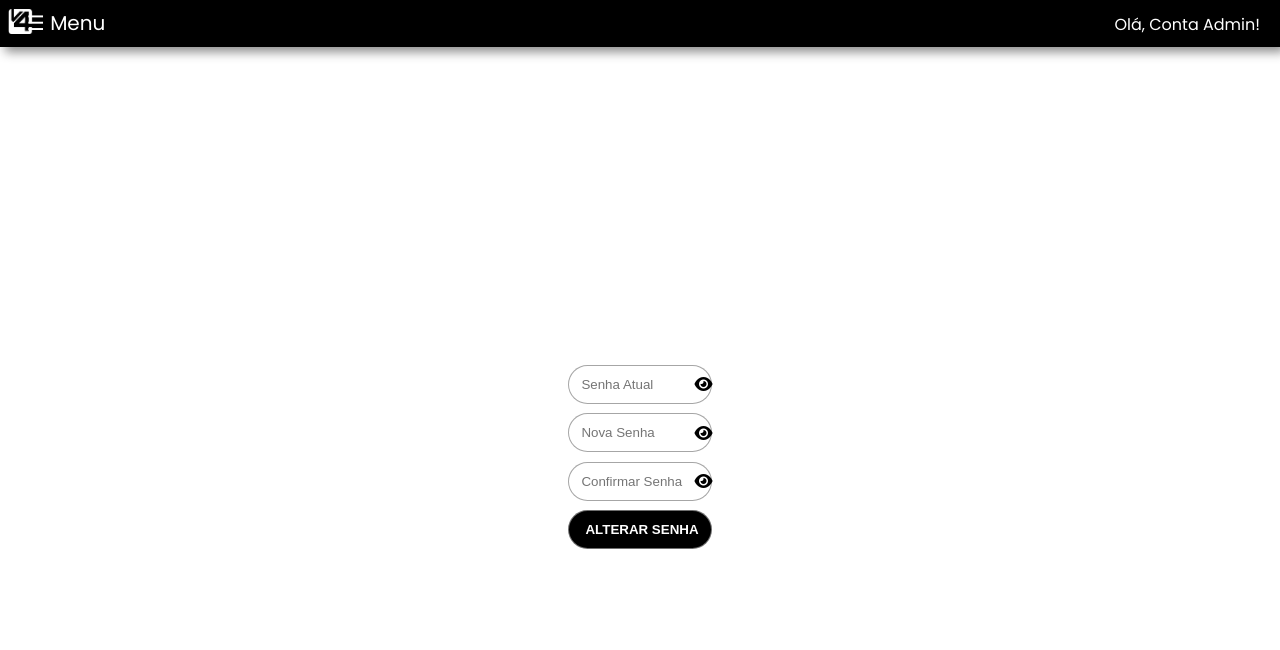
After one commit to whoisgabreu/OmniChannel-LisboaCO, a Flask app: page /atualizar_senha in a window 1280 px wide. The commit adds this page. Shown: the top 650 px of the page. Run offline with Flask 3, Linux system fonts and the light colour scheme; a user stored in the database is signed in; parts of the project's set-up code (start-up, migrations or seed data) failed here and were passed over.

Commit message:
Adicionada opção de alterar tela

```diff
--- a/app.py
+++ b/app.py
@@ -25,6 +25,7 @@ def get_db():
         db.close()
 
 cards = asyncio.run(ETL.main())
+# cards = []
 
 # Função que será executada a cada 10 minutos
 def tarefa_periodica():
@@ -118,9 +119,6 @@ def atualizar_usuario(id):
     if "usuario" not in session:
         return redirect(url_for("login"))
 
-    if not session["admin"]:
-        return redirect(url_for("home"))
-
     db = SessionLocal()
 
     # Obtenha os dados do formulário
@@ -150,6 +148,46 @@ def atualizar_usuario(id):
     db.commit()
 
     return redirect(url_for("gerenciar_usuarios"))
+
+# Rota para atualizar um usuário
+@app.route("/atualizar_senha", methods=["GET", "POST"])
+def atualizar_senha():
+
+    if "usuario" not in session:
+        return redirect(url_for("login"))
+
+
+    if request.method == "POST":
+
+        db = SessionLocal()
+
+        atual_senha = request.form.get("current-password")
+        nova_senha = request.form.get("new-password")
+        confirmar_senha = request.form.get("confirm-password")
+
+        print(atual_senha, nova_senha)
+
+        if nova_senha == confirmar_senha:
+            print("Pode mudar de senha")
+
+        else:
+            print("Ta errado")
+
+        # Recupere o usuário do banco
+        usuario = db.get(Usuario, session["id"])
+        if not usuario:
+            db.close()
+            return "Usuário não encontrado", 404
+
+        if check_password_hash(usuario.senha, atual_senha):
+
+        # Atualize os dados
+            usuario.senha = generate_password_hash(nova_senha)
+
+
+            db.commit()
+
+    return render_template("atualizar_senha.html")
 
 # # Rota para deletar um usuário
 # @app.route("/usuarios/<int:id>", methods=["DELETE"])
@@ -238,5 +276,5 @@ thread.start()
 
 print("Totalmente iniciado")
 
-# if __name__ == "__main__":
-#     app.run(host="0.0.0.0", port=5005, debug = True)
+if __name__ == "__main__":
+    app.run(host="0.0.0.0", port=5005, debug = True)
--- /dev/null
+++ b/static/style-atualizar-senha.css
@@ -0,0 +1,79 @@
+html, body {
+    height: 100%;
+    margin: 0;
+    padding: 0;
+    display: flex;
+    align-items: center;
+    justify-content: center;
+    font-family: 'Poppins', sans-serif;
+}
+
+/* .background-blur {
+    content: "";
+    position: fixed;
+    top: 0;
+    left: 0;
+    height: 100vh;
+    width: 100vw;
+    background-image: url("https://www.inhire.com.br/wp-content/uploads/2024/04/v4company-01.png");
+    background-size: cover;
+    background-position: center;
+    background-repeat: no-repeat;
+    z-index: -1;
+    filter: blur(2px);
+} */
+
+.container {
+    height: 40vh;
+    background-color: #00000000;
+    display: flex;
+    flex-direction: column;
+    justify-content: center;
+    align-items: center;
+    box-sizing: border-box;
+    border: 1px solid rgb(255 255 255 / 15%);
+    border-radius: 8px;
+    padding: 2rem;
+    position: relative;
+}
+
+i {
+    position: absolute;
+    right: 2.5vw;
+    padding-top: 1.2vh
+}
+
+.password-field {
+    height: 35px;
+    border-radius: 20px;
+    width: 10vw;
+    border: 1px solid rgba(0,0,0,0.35);
+    padding-left: 1vw;
+    margin-bottom: 1vh;
+}
+
+.error-message {
+    color: rgb(255, 114, 114);
+    font-size: 12px;
+}
+
+.container button {
+    font-weight: bold;
+    width: 100%;
+    height: 39px;
+    color: #ffffff;
+    border-radius: 20px;
+    background: rgb(0 0 0);
+    border: 1px solid rgb(174 174 174 / 64%);
+    margin-bottom: 1rem;
+    padding-left: 10px;
+    position: relative;
+    cursor: pointer;
+    transition: 0.3s ease;
+}
+
+.container button:hover {
+    border: 1px solid rgb(0 0 0);
+    box-shadow: inset 0 0 10px rgb(0 0 0);
+    background-color: #454545;
+}
--- a/static/style-home.css
+++ b/static/style-home.css
@@ -14,7 +14,7 @@ body {
   top: 0;
   left: 0;
   width: 100%;
-  height: 5%;
+  height: 5vh;
   background-color: black;
   display: flex;
   box-shadow: 5px 5px 10px rgba(0, 0, 0, 0.45);
@@ -23,8 +23,8 @@ body {
 
 .menu {
   position: relative;
-  margin-left: 10px;
-  top: 4px;
+  margin-left: 0.1vw;
+  top: 0.4vh;
   width: 132px;
   height: 85%;
   background-color: black;
@@ -49,8 +49,8 @@ body {
 
 .menu p {
   position: fixed;
-  top: -10px;
-  left: 55px;
+  top: -1.25vh;
+  margin-left: 2vw;
   font-size: 20px;
   color: white;
 }
@@ -117,6 +117,12 @@ body {
 .sidebar .logout {
   position: absolute;
   top: 85%;
+  width: 10rem
+}
+
+.sidebar .alterar-senha {
+  position: absolute;
+  top: 80%;
   width: 10rem
 }
 
--- a/static/style-login.css
+++ b/static/style-login.css
@@ -6,7 +6,7 @@ html, body {
     align-items: center;
     justify-content: center;
     font-family: 'Poppins', sans-serif;
-    background-color: rgb(113 113 113);
+    background-color: rgb(228 228 228);
 }
 
 #errorMessage {
--- /dev/null
+++ b/templates/atualizar_senha.html
@@ -0,0 +1,62 @@
+<!DOCTYPE html>
+<html lang="pt-br">
+
+<head>
+    <meta charset="UTF-8">
+    <meta name="viewport" content="width=device-width, initial-scale=1.0">
+    <title>V4 Lisboa&CO - Alterar Senha</title>
+
+    <link rel="stylesheet" href="{{ url_for('static', filename='style-home.css') }}">
+    <link rel="stylesheet" href="{{ url_for('static', filename='style-atualizar-senha.css') }}">
+
+    <link href="https://fonts.googleapis.com/css2?family=Poppins:wght@400;600&display=swap" rel="stylesheet">
+    <link rel="stylesheet" href="https://cdnjs.cloudflare.com/ajax/libs/font-awesome/6.5.0/css/all.min.css">
+</head>
+
+<body>
+
+    {% include 'components/navbar.html' %}
+
+    <div class="tela" id="tela1" style="display: block;">
+        <div class="container">
+            <form method="POST">
+
+                <!-- Senha Atual -->
+                <div class="current-password-field">
+                    <input class="hide-password password-field" type="password" placeholder="Senha Atual" name="current-password" required>
+                    <i class="fa fa-eye toggle-eye"></i>
+                </div>
+
+                <!-- Nova Senha -->
+                <div class="new-password-field">
+                    <input class="hide-password password-field" type="password" placeholder="Nova Senha" name="new-password" required>
+                    <i class="fa fa-eye toggle-eye"></i>
+                </div>
+
+                <!-- Confirmar Nova Senha -->
+                <div class="confirm-new-password-field">
+                    <input class="hide-password password-field" type="password" placeholder="Confirmar Senha" name="confirm-password" required>
+                    <i class="fa fa-eye toggle-eye"></i>
+                </div>
+
+                <button type="submit">ALTERAR SENHA</button>
+            </form>
+        </div>
+    </div>
+
+    <script src="{{ url_for('static', filename='script.js') }}"></script>
+    <script>
+        document.querySelectorAll('.toggle-eye').forEach(function (toggleIcon) {
+            toggleIcon.addEventListener('click', function () {
+                const input = this.previousElementSibling;
+                const isPassword = input.type === 'password';
+                input.type = isPassword ? 'text' : 'password';
+                this.classList.toggle('fa-eye');
+                this.classList.toggle('fa-eye-slash');
+            });
+        });
+    </script>
+
+</body>
+
+</html>
--- a/templates/components/navbar.html
+++ b/templates/components/navbar.html
@@ -18,6 +18,7 @@
     {% endif %}
     <a href="{{url_for('home')}}">Pipefy - Cards</a>
     <a href="{{ url_for('logout') }}" class="logout">Logout</a>
+    <a href="{{ url_for('atualizar_senha') }}" class="alterar-senha">Alterar Senha</a>
     <!-- <a href="{{url_for('dashboards')}}">Dashboards</a> -->
 
 </div>
```
Also changed, not shown: meubanco.db, 1 other file.
